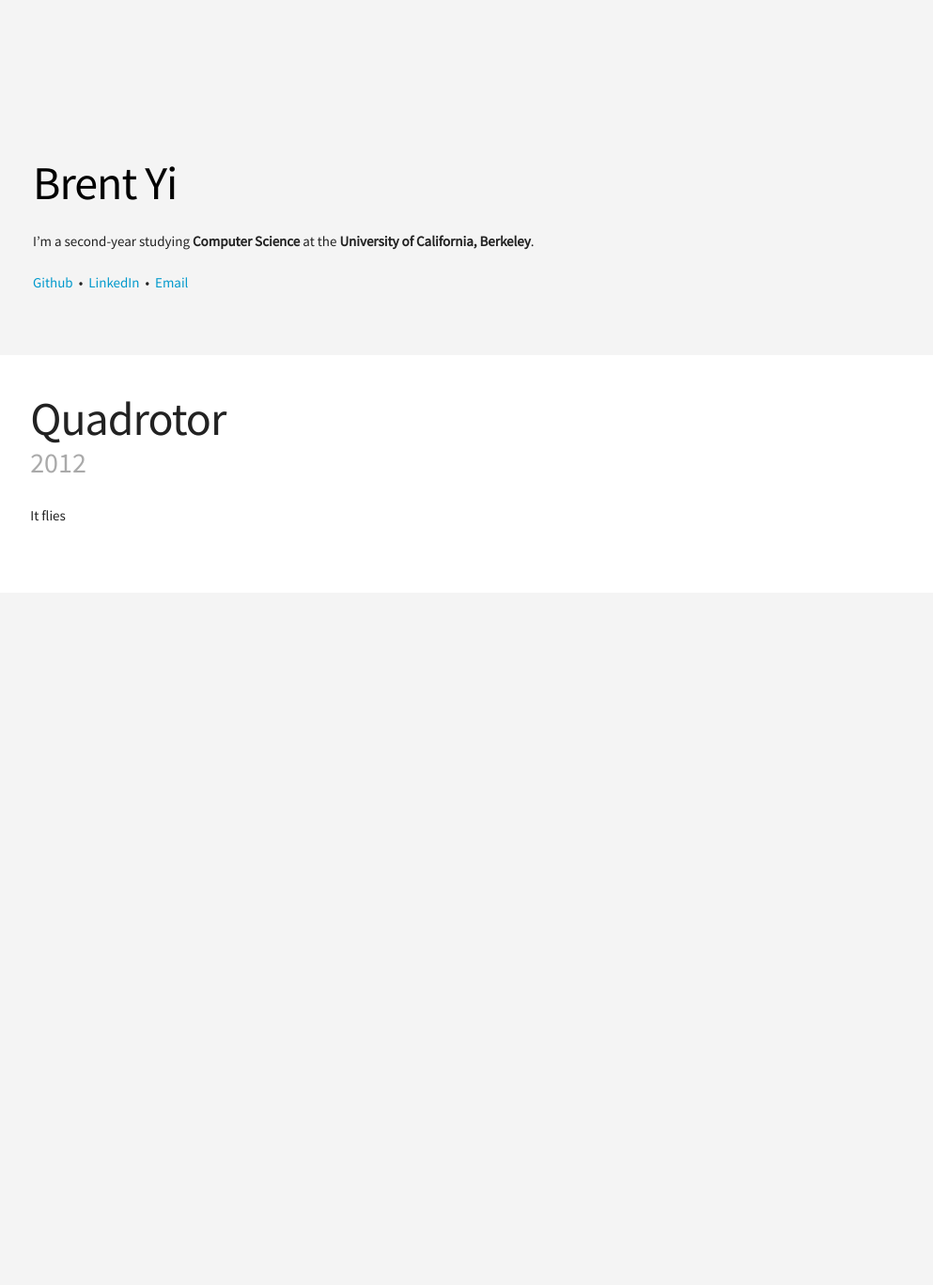
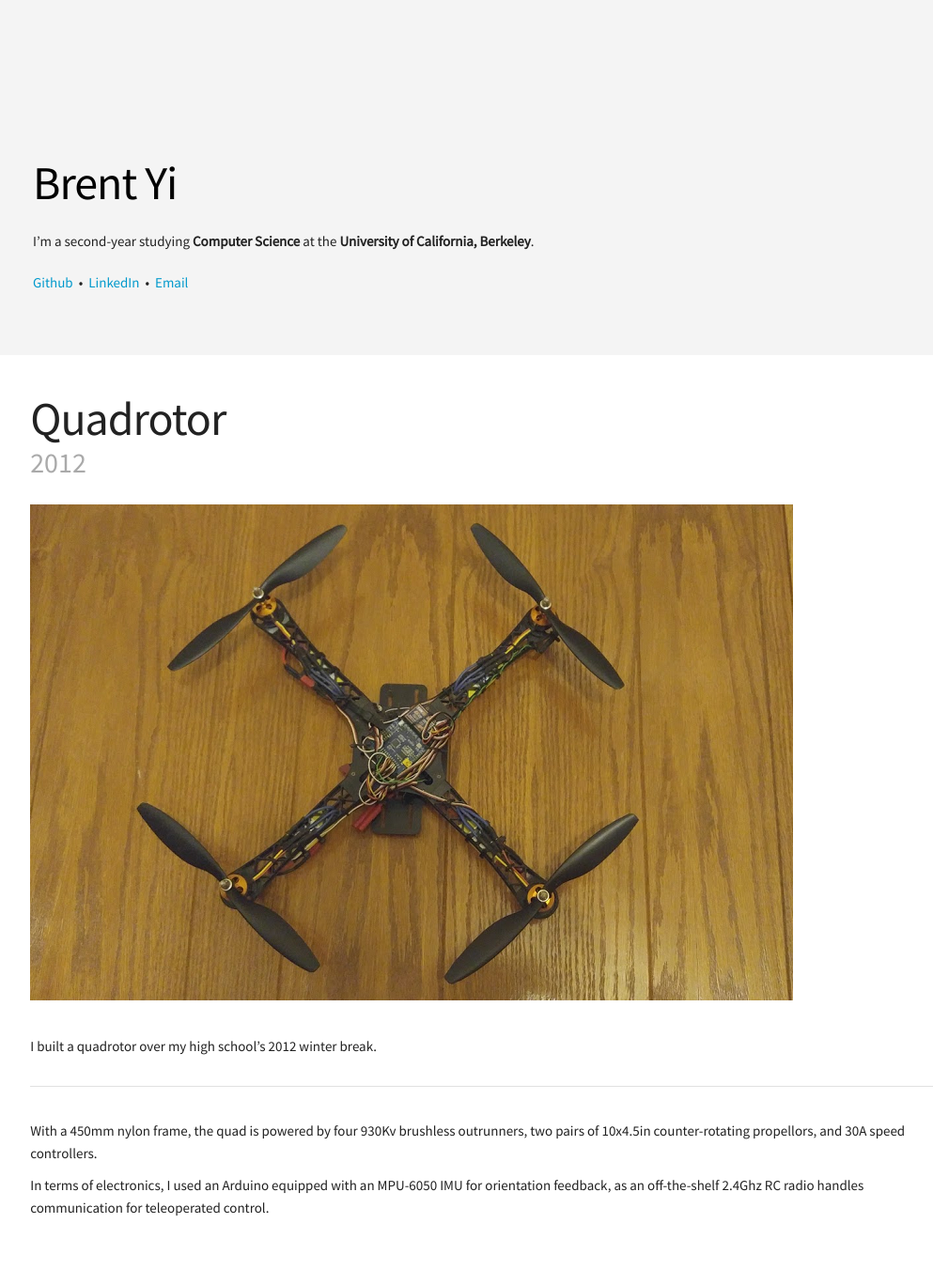
Before and after one commit to Bradman381/byco, a Jekyll site: the page built from _projects/quadrotor.md, in a window 1280 px wide. Shown: the whole page at 94% size, without its empty margins (120-1113 px from the left). Built offline with Jekyll 4.4.1, drawn with Linux system fonts in a browser that asks for light colours; comment, search, counter and statistics services are not loaded; before the commit the page ends 900 px from its top, so only the background shows below that.

Commit message:
added (terse) quadrotor page

```diff
--- a/_projects/quadrotor.md
+++ b/_projects/quadrotor.md
@@ -6,4 +6,12 @@ year: 2012
 order: 40
 ---
 
-It flies
+![quadrotor](/assets/images/quadrotor.png)
+
+I built a quadrotor over my high school's 2012 winter break.
+
+---
+
+With a 450mm nylon frame, the quad is powered by four 930Kv brushless outrunners, two pairs of 10x4.5in counter-rotating propellors, and 30A speed controllers.
+
+In terms of electronics, I used an Arduino equipped with an MPU-6050 IMU for orientation feedback, as an off-the-shelf 2.4Ghz RC radio handles communication for teleoperated control.
```
Also changed, not shown: assets/images/quadrotor.png (added).
